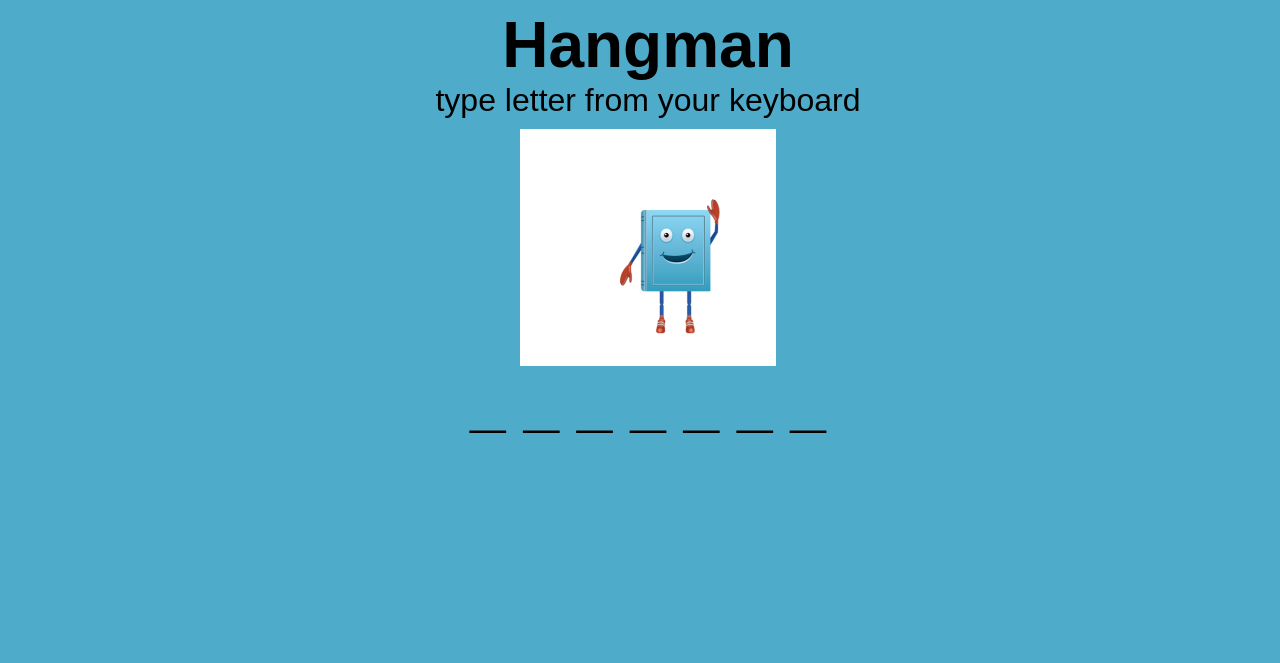
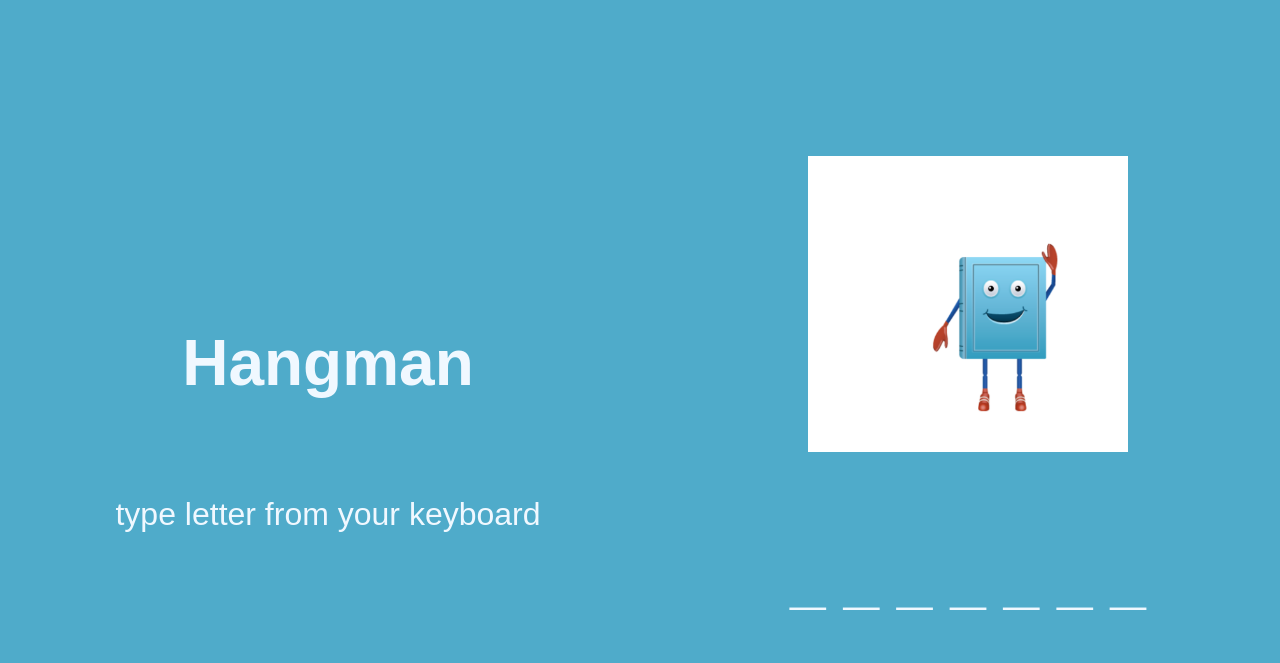
Before and after one commit to ALINJFSw/hangman, a plain HTML site: page index.html in a window 1280 px wide. Drawn offline with Linux system fonts and the light colour scheme.

Commit message:
adding new style

```diff
--- a/index.css
+++ b/index.css
@@ -1,3 +1,7 @@
+html {
+    height: 100%;
+}
+
 body {
     display: flex;
     flex-direction: column;
@@ -6,6 +10,8 @@ body {
     width: 100%;
     font-family: sans-serif;
     background: #4fabca;
+    height: 100%;
+    color: aliceblue;
 }
 
 .main {
@@ -13,28 +19,37 @@ body {
     display: flex;
     justify-content: center;
     align-items: center;
-    flex-direction: column;
+    height: 100%;
+    flex-wrap: wrap;
 }
 
 .main h1 {
     font-size: 4rem;
-    margin: 0;
 }
 
 
 .main img {
-    width: 20%;
-    margin-top: 10px;
+    width: 50%;
+    margin-bottom: 3rem;
 }
 
 .main h2 {
     font-size: 2rem;
-    margin: 0;
 }
 
 .main p {
     font-size: 2rem;
     margin: 0   ;
+}
+
+
+
+.game,.board {
+    display: flex;
+    flex-direction: column;
+    justify-content: center;
+    align-items: center;
+    width: 50%;
 }
 
 
--- a/index.html
+++ b/index.html
@@ -1,21 +1,24 @@
 <!DOCTYPE html>
 <html lang="en">
-<head>
-    <link rel="stylesheet" href="index.css">
-    <meta charset="UTF-8">
-    <meta http-equiv="X-UA-Compatible" content="IE=edge">
-    <meta name="viewport" content="width=device-width, initial-scale=1.0">
+  <head>
+    <link rel="stylesheet" href="index.css" />
+    <meta charset="UTF-8" />
+    <meta http-equiv="X-UA-Compatible" content="IE=edge" />
+    <meta name="viewport" content="width=device-width, initial-scale=1.0" />
     <title>Document</title>
-</head>
-<body>
+  </head>
+  <body>
     <div class="main">
+      <div class="board">
         <h1>Hangman</h1>
         <h2 id="result"></h2>
         <p id="todo">type letter from your keyboard</p>
-        <img id="image" alt="">
-        <h1 id="board"> _ _ _ _ _ _ _</h1>
-
+      </div>
+      <div class="game">
+        <img id="image" alt="" />
+      <h1 id="board">_ _ _ _ _ _ _</h1>
+      </div>
     </div>
     <script src="index.js"></script>
-</body>
+  </body>
 </html>
--- a/index.js
+++ b/index.js
@@ -1,3 +1,5 @@
+//read my readme before you start reading because its so blended :)
+
 let level = 1;
 
 const setPicture = (level) => {
```
